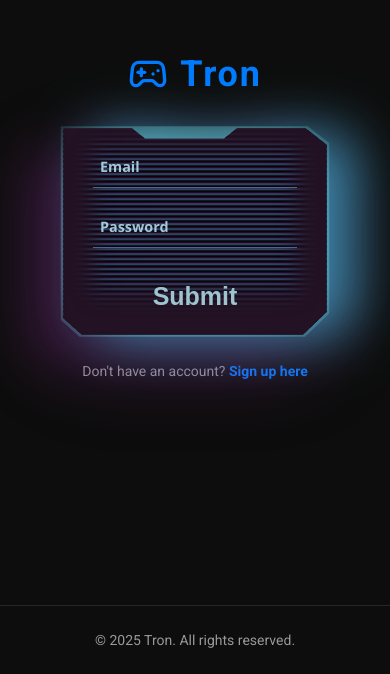
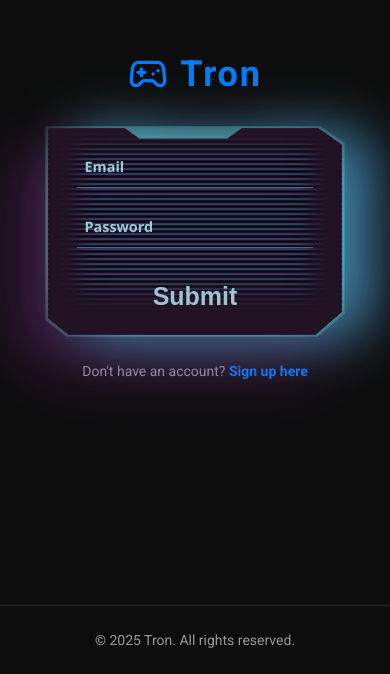
Before and after one commit to abhi24me/Gaming_Cafe, a Next.js app in the folder Frontend/: page /login in a window 390 px wide. Shown: the part 170-844 px from the top of the page. Built offline with nearby package versions, Linux system fonts and the light colour scheme; no server answers.

Commit message:
Making login page responsive for iphone

```diff
--- a/Frontend/src/app/globals.css
+++ b/Frontend/src/app/globals.css
@@ -161,7 +161,7 @@ body {
 
 /* Custom wrapper height for integration */
 .game-carousel-wrapper {
-    min-height: 450px;
+    min-height: 480px;
 }
 
 .inner {
@@ -173,7 +173,7 @@ body {
   position: absolute;
   width: var(--w);
   height: var(--h);
-  top: 25%;
+  top: 30%;
   left: calc(50% - (var(--w) / 2) - 2.5px);
   z-index: 2;
   transform-style: preserve-3d;
@@ -553,10 +553,9 @@ body {
 }
 
 /* Responsive fix for Login Form on mobile devices */
-@media (max-width: 480px) {
+@media (max-width: 767px) {
   .input-container {
-    filter: none; /* The large drop-shadow causes overflow. Disable it on mobile. */
-    width: 75%;
-    height: 50%;
+    filter: none;
+    /* animation: none; */
   }
 }
```
